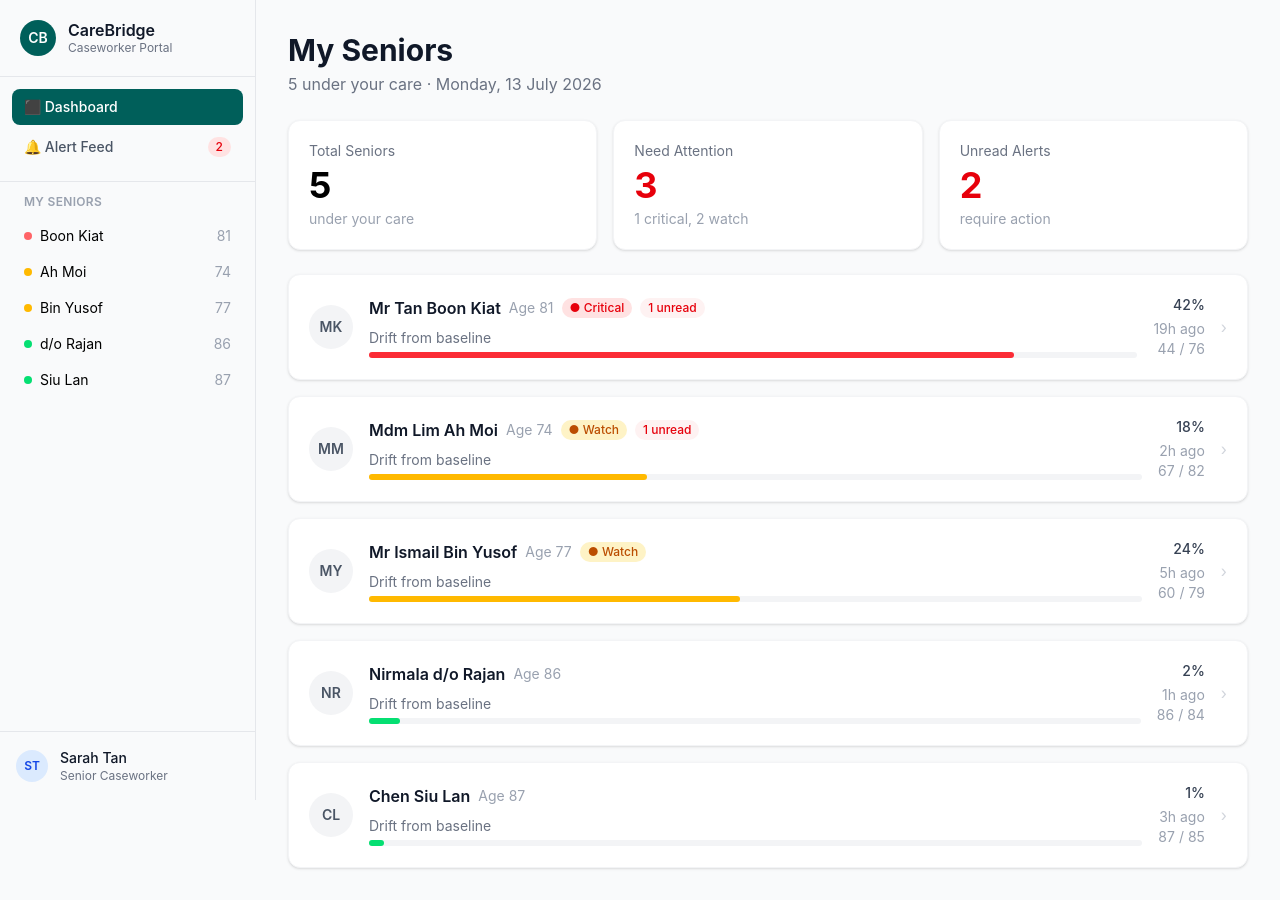
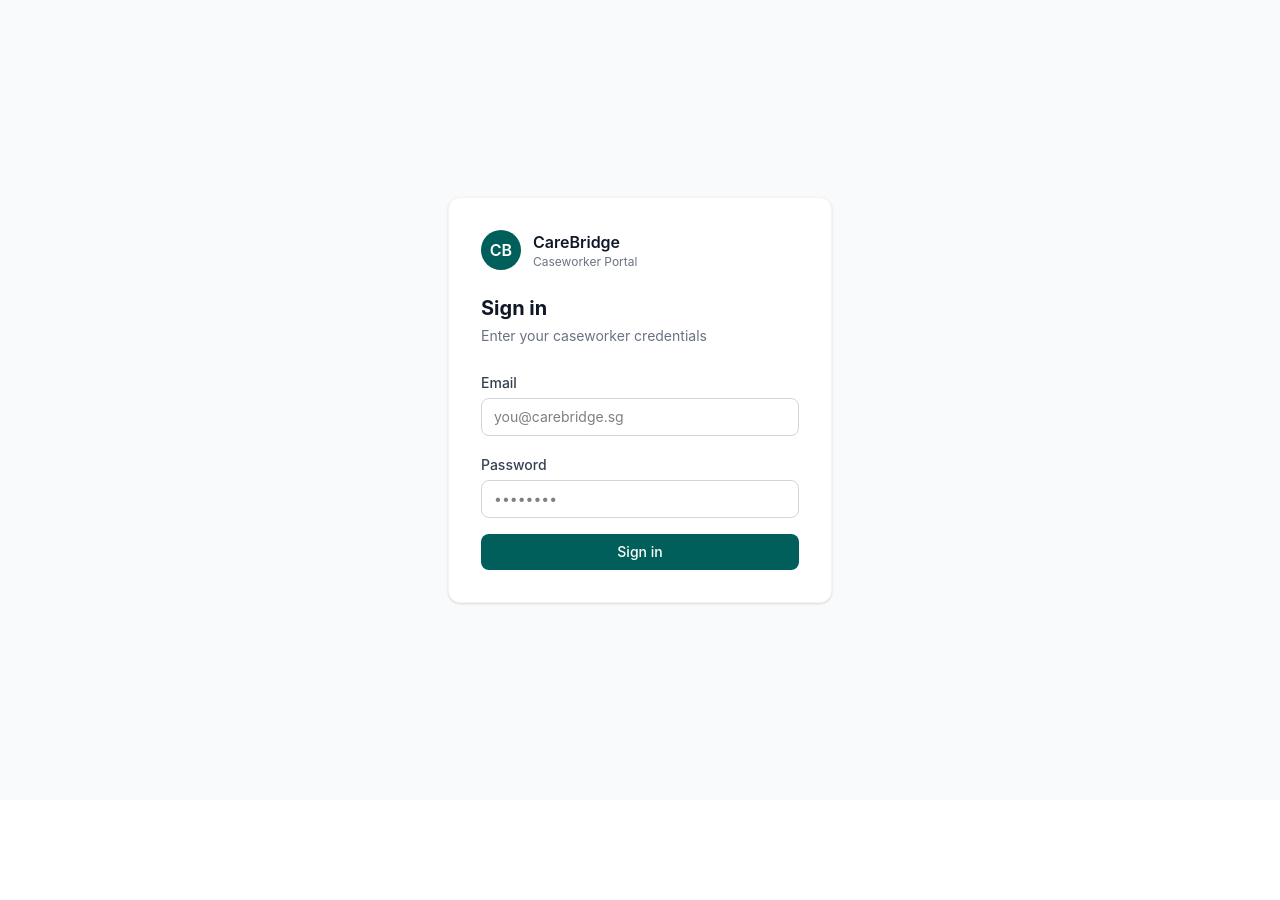
Before and after one commit to saisrinivaaswcg/carebridge, a React (Vite) app in the folder dashboard/: page / in a window 1280 px wide. After the commit the page ends 800 px from the top, so only its background shows below. Built offline with nearby package versions, Linux system fonts and the light colour scheme.

Commit message:
Add login screen with real API call to /login

```diff
--- a/dashboard/src/App.jsx
+++ b/dashboard/src/App.jsx
@@ -1,33 +1,19 @@
-// import DriftChart from './charts/DriftChart'
-// import Roster from './pages/Roster'
-// import AlertFeed from './pages/AlertFeed'
-
-// function App() {
-//   return (
-//     <div className="p-8 bg-gray-50 min-h-screen">
-//       <h1 className="text-3xl font-bold text-blue-600 mb-6">CareBridge Dashboard</h1>
-//       <AlertFeed />
-//       <div className="mt-6">
-//         <Roster />
-//       </div>
-//       <div className="mt-6">
-//         <DriftChart />
-//       </div>
-//     </div>
-//   )
-// }
-
-// export default App
 
 import { useState } from 'react'
+import Login from './pages/Login'
 import Sidebar from './components/Sidebar'
 import Dashboard from './pages/Dashboard'
 import AlertFeed from './pages/AlertFeed'
 import SeniorProfile from './pages/SeniorProfile'
 
 function App() {
+  const [user, setUser] = useState(null)
   const [currentPage, setCurrentPage] = useState('dashboard')
   const [selectedSenior, setSelectedSenior] = useState(null)
+
+  if (!user) {
+    return <Login onLogin={setUser} />
+  }
 
   return (
     <div className="flex bg-gray-50 min-h-screen">
@@ -45,8 +31,7 @@ function App() {
           <AlertFeed setCurrentPage={setCurrentPage} setSelectedSenior={setSelectedSenior} />
         )}
         {currentPage === 'profile' && selectedSenior && (
-       //   <SeniorProfile senior={selectedSenior} />
-       <SeniorProfile senior={selectedSenior} setCurrentPage={setCurrentPage} />
+          <SeniorProfile senior={selectedSenior} setCurrentPage={setCurrentPage} />
         )}
       </div>
     </div>
@@ -54,167 +39,224 @@ function App() {
 }
 
 export default App
+
 // // import DriftChart from './charts/DriftChart'
+// // import Roster from './pages/Roster'
+// // import AlertFeed from './pages/AlertFeed'
 
 // // function App() {
 // //   return (
 // //     <div className="p-8 bg-gray-50 min-h-screen">
 // //       <h1 className="text-3xl font-bold text-blue-600 mb-6">CareBridge Dashboard</h1>
-// //       <DriftChart />
+// //       <AlertFeed />
+// //       <div className="mt-6">
+// //         <Roster />
+// //       </div>
+// //       <div className="mt-6">
+// //         <DriftChart />
+// //       </div>
 // //     </div>
 // //   )
 // // }
 
 // // export default App
 
-// import DriftChart from './charts/DriftChart'
-// import Roster from './pages/Roster'
+// import { useState } from 'react'
+// import Sidebar from './components/Sidebar'
+// import Dashboard from './pages/Dashboard'
+// import AlertFeed from './pages/AlertFeed'
+// import SeniorProfile from './pages/SeniorProfile'
 
 // function App() {
+//   const [currentPage, setCurrentPage] = useState('dashboard')
+//   const [selectedSenior, setSelectedSenior] = useState(null)
+
 //   return (
-//     <div className="p-8 bg-gray-50 min-h-screen">
-//       <h1 className="text-3xl font-bold text-blue-600 mb-6">CareBridge Dashboard</h1>
-//       <Roster />
-//       <div className="mt-6">
-//         <DriftChart />
+//     <div className="flex bg-gray-50 min-h-screen">
+//       <Sidebar
+//         currentPage={currentPage}
+//         setCurrentPage={setCurrentPage}
+//         selectedSenior={selectedSenior}
+//         setSelectedSenior={setSelectedSenior}
+//       />
+//       <div className="flex-1">
+//         {currentPage === 'dashboard' && (
+//           <Dashboard setCurrentPage={setCurrentPage} setSelectedSenior={setSelectedSenior} />
+//         )}
+//         {currentPage === 'alerts' && (
+//           <AlertFeed setCurrentPage={setCurrentPage} setSelectedSenior={setSelectedSenior} />
+//         )}
+//         {currentPage === 'profile' && selectedSenior && (
+//        //   <SeniorProfile senior={selectedSenior} />
+//        <SeniorProfile senior={selectedSenior} setCurrentPage={setCurrentPage} />
+//         )}
 //       </div>
 //     </div>
 //   )
 // }
 
 // export default App
+// // // import DriftChart from './charts/DriftChart'
+
+// // // function App() {
+// // //   return (
+// // //     <div className="p-8 bg-gray-50 min-h-screen">
+// // //       <h1 className="text-3xl font-bold text-blue-600 mb-6">CareBridge Dashboard</h1>
+// // //       <DriftChart />
+// // //     </div>
+// // //   )
+// // // }
+
+// // // export default App
+
+// // import DriftChart from './charts/DriftChart'
+// // import Roster from './pages/Roster'
+
 // // function App() {
 // //   return (
-// //     <div className="p-8">
-// //       <h1 className="text-3xl font-bold text-blue-600">CareBridge Dashboard</h1>
-// //       <p className="text-gray-600 mt-2">If this is blue and styled, Tailwind works.</p>
+// //     <div className="p-8 bg-gray-50 min-h-screen">
+// //       <h1 className="text-3xl font-bold text-blue-600 mb-6">CareBridge Dashboard</h1>
+// //       <Roster />
+// //       <div className="mt-6">
+// //         <DriftChart />
+// //       </div>
 // //     </div>
 // //   )
 // // }
 
 // // export default App
+// // // function App() {
+// // //   return (
+// // //     <div className="p-8">
+// // //       <h1 className="text-3xl font-bold text-blue-600">CareBridge Dashboard</h1>
+// // //       <p className="text-gray-600 mt-2">If this is blue and styled, Tailwind works.</p>
+// // //     </div>
+// // //   )
+// // // }
+
+// // // export default App
 
 
 
-// // import { useState } from 'react'
-// // import reactLogo from './assets/react.svg'
-// // import viteLogo from './assets/vite.svg'
-// // import heroImg from './assets/hero.png'
-// // import './App.css'
+// // // import { useState } from 'react'
+// // // import reactLogo from './assets/react.svg'
+// // // import viteLogo from './assets/vite.svg'
+// // // import heroImg from './assets/hero.png'
+// // // import './App.css'
 
-// // function App() {
-// //   const [count, setCount] = useState(0)
+// // // function App() {
+// // //   const [count, setCount] = useState(0)
 
-// //   return (
-// //     <>
-// //       <section id="center">
-// //         <div className="hero">
-// //           <img src={heroImg} className="base" width="170" height="179" alt="" />
-// //           <img src={reactLogo} className="framework" alt="React logo" />
-// //           <img src={viteLogo} className="vite" alt="Vite logo" />
-// //         </div>
-// //         <div>
-// //           <h1>Get started</h1>
-// //           <p>
-// //             Edit <code>src/App.jsx</code> and save to test <code>HMR</code>
-// //           </p>
-// //         </div>
-// //         <button
-// //           type="button"
-// //           className="counter"
-// //           onClick={() => setCount((count) => count + 1)}
-// //         >
-// //           Count is {count}
-// //         </button>
-// //       </section>
+// // //   return (
+// // //     <>
+// // //       <section id="center">
+// // //         <div className="hero">
+// // //           <img src={heroImg} className="base" width="170" height="179" alt="" />
+// // //           <img src={reactLogo} className="framework" alt="React logo" />
+// // //           <img src={viteLogo} className="vite" alt="Vite logo" />
+// // //         </div>
+// // //         <div>
+// // //           <h1>Get started</h1>
+// // //           <p>
+// // //             Edit <code>src/App.jsx</code> and save to test <code>HMR</code>
+// // //           </p>
+// // //         </div>
+// // //         <button
+// // //           type="button"
+// // //           className="counter"
+// // //           onClick={() => setCount((count) => count + 1)}
+// // //         >
+// // //           Count is {count}
+// // //         </button>
+// // //       </section>
 
-// //       <div className="ticks"></div>
+// // //       <div className="ticks"></div>
 
-// //       <section id="next-steps">
-// //         <div id="docs">
-// //           <svg className="icon" role="presentation" aria-hidden="true">
-// //             <use href="/icons.svg#documentation-icon"></use>
-// //           </svg>
-// //           <h2>Documentation</h2>
-// //           <p>Your questions, answered</p>
-// //           <ul>
-// //             <li>
-// //               <a href="https://vite.dev/" target="_blank">
-// //                 <img className="logo" src={viteLogo} alt="" />
-// //                 Explore Vite
-// //               </a>
-// //             </li>
-// //             <li>
-// //               <a href="https://react.dev/" target="_blank">
-// //                 <img className="button-icon" src={reactLogo} alt="" />
-// //                 Learn more
-// //               </a>
-// //             </li>
-// //           </ul>
-// //         </div>
-// //         <div id="social">
-// //           <svg className="icon" role="presentation" aria-hidden="true">
-// //             <use href="/icons.svg#social-icon"></use>
-// //           </svg>
-// //           <h2>Connect with us</h2>
-// //           <p>Join the Vite community</p>
-// //           <ul>
-// //             <li>
-// //               <a href="https://github.com/vitejs/vite" target="_blank">
-// //                 <svg
-// //                   className="button-icon"
-// //                   role="presentation"
-// //                   aria-hidden="true"
-// //                 >
-// //                   <use href="/icons.svg#github-icon"></use>
-// //                 </svg>
-// //                 GitHub
-// //               </a>
-// //             </li>
-// //             <li>
-// //               <a href="https://chat.vite.dev/" target="_blank">
-// //                 <svg
-// //                   className="button-icon"
-// //                   role="presentation"
-// //                   aria-hidden="true"
-// //                 >
-// //                   <use href="/icons.svg#discord-icon"></use>
-// //                 </svg>
-// //                 Discord
-// //               </a>
-// //             </li>
-// //             <li>
-// //               <a href="https://x.com/vite_js" target="_blank">
-// //                 <svg
-// //                   className="button-icon"
-// //                   role="presentation"
-// //                   aria-hidden="true"
-// //                 >
-// //                   <use href="/icons.svg#x-icon"></use>
-// //                 </svg>
-// //                 X.com
-// //               </a>
-// //             </li>
-// //             <li>
-// //               <a href="https://bsky.app/profile/vite.dev" target="_blank">
-// //                 <svg
-// //                   className="button-icon"
-// //                   role="presentation"
-// //                   aria-hidden="true"
-// //                 >
-// //                   <use href="/icons.svg#bluesky-icon"></use>
-// //                 </svg>
-// //                 Bluesky
-// //               </a>
-// //             </li>
-// //           </ul>
-// //         </div>
-// //       </section>
+// // //       <section id="next-steps">
+// // //         <div id="docs">
+// // //           <svg className="icon" role="presentation" aria-hidden="true">
+// // //             <use href="/icons.svg#documentation-icon"></use>
+// // //           </svg>
+// // //           <h2>Documentation</h2>
+// // //           <p>Your questions, answered</p>
+// // //           <ul>
+// // //             <li>
+// // //               <a href="https://vite.dev/" target="_blank">
+// // //                 <img className="logo" src={viteLogo} alt="" />
+// // //                 Explore Vite
+// // //               </a>
+// // //             </li>
+// // //             <li>
+// // //               <a href="https://react.dev/" target="_blank">
+// // //                 <img className="button-icon" src={reactLogo} alt="" />
+// // //                 Learn more
+// // //               </a>
+// // //             </li>
+// // //           </ul>
+// // //         </div>
+// // //         <div id="social">
+// // //           <svg className="icon" role="presentation" aria-hidden="true">
+// // //             <use href="/icons.svg#social-icon"></use>
+// // //           </svg>
+// // //           <h2>Connect with us</h2>
+// // //           <p>Join the Vite community</p>
+// // //           <ul>
+// // //             <li>
+// // //               <a href="https://github.com/vitejs/vite" target="_blank">
+// // //                 <svg
+// // //                   className="button-icon"
+// // //                   role="presentation"
+// // //                   aria-hidden="true"
+// // //                 >
+// // //                   <use href="/icons.svg#github-icon"></use>
+// // //                 </svg>
+// // //                 GitHub
+// // //               </a>
+// // //             </li>
+// // //             <li>
+// // //               <a href="https://chat.vite.dev/" target="_blank">
+// // //                 <svg
+// // //                   className="button-icon"
+// // //                   role="presentation"
+// // //                   aria-hidden="true"
+// // //                 >
+// // //                   <use href="/icons.svg#discord-icon"></use>
+// // //                 </svg>
+// // //                 Discord
+// // //               </a>
+// // //             </li>
+// // //             <li>
+// // //               <a href="https://x.com/vite_js" target="_blank">
+// // //                 <svg
+// // //                   className="button-icon"
+// // //                   role="presentation"
+// // //                   aria-hidden="true"
+// // //                 >
+// // //                   <use href="/icons.svg#x-icon"></use>
+// // //                 </svg>
+// // //                 X.com
+// // //               </a>
+// // //             </li>
+// // //             <li>
+// // //               <a href="https://bsky.app/profile/vite.dev" target="_blank">
+// // //                 <svg
+// // //                   className="button-icon"
+// // //                   role="presentation"
+// // //                   aria-hidden="true"
+// // //                 >
+// // //                   <use href="/icons.svg#bluesky-icon"></use>
+// // //                 </svg>
+// // //                 Bluesky
+// // //               </a>
+// // //             </li>
+// // //           </ul>
+// // //         </div>
+// // //       </section>
 
-// //       <div className="ticks"></div>
-// //       <section id="spacer"></section>
-// //     </>
-// //   )
-// // }
+// // //       <div className="ticks"></div>
+// // //       <section id="spacer"></section>
+// // //     </>
+// // //   )
+// // // }
 
-// // export default App
+// // // export default App
--- /dev/null
+++ b/dashboard/src/pages/Login.jsx
@@ -0,0 +1,98 @@
+import { useState } from 'react'
+
+function Login({ onLogin }) {
+  const [email, setEmail] = useState('')
+  const [password, setPassword] = useState('')
+  const [error, setError] = useState('')
+  const [loading, setLoading] = useState(false)
+
+  const handleSubmit = async (e) => {
+    e.preventDefault()
+    setError('')
+    setLoading(true)
+
+    try {
+      const response = await fetch('http://localhost:4000/login', {
+        method: 'POST',
+        headers: { 'Content-Type': 'application/json' },
+        body: JSON.stringify({ email, password }),
+      })
+
+      const data = await response.json()
+
+      if (!response.ok) {
+        throw new Error(data.error?.message || 'Login failed')
+      }
+
+      // Save token so we can attach it to future requests
+      localStorage.setItem('accessToken', data.access_token)
+      localStorage.setItem('user', JSON.stringify(data.user))
+
+      onLogin(data.user)
+    } catch (err) {
+      setError(err.message || 'Something went wrong. Is the server running?')
+    } finally {
+      setLoading(false)
+    }
+  }
+
+  return (
+    <div className="min-h-screen bg-gray-50 flex items-center justify-center">
+      <div className="bg-white rounded-xl shadow-sm border border-gray-100 p-8 w-full max-w-sm">
+        <div className="flex items-center gap-3 mb-6">
+          <div className="w-10 h-10 rounded-full bg-teal-800 text-white flex items-center justify-center font-semibold">
+            CB
+          </div>
+          <div>
+            <div className="font-semibold text-gray-900">CareBridge</div>
+            <div className="text-xs text-gray-500">Caseworker Portal</div>
+          </div>
+        </div>
+
+        <h1 className="text-xl font-bold text-gray-900 mb-1">Sign in</h1>
+        <p className="text-sm text-gray-500 mb-6">Enter your caseworker credentials</p>
+
+        <form onSubmit={handleSubmit} className="space-y-4">
+          <div>
+            <label className="text-sm font-medium text-gray-700">Email</label>
+            <input
+              type="email"
+              value={email}
+              onChange={(e) => setEmail(e.target.value)}
+              required
+              className="w-full mt-1 px-3 py-2 border border-gray-300 rounded-lg text-sm focus:outline-none focus:ring-2 focus:ring-teal-600"
+              placeholder="you@carebridge.sg"
+            />
+          </div>
+          <div>
+            <label className="text-sm font-medium text-gray-700">Password</label>
+            <input
+              type="password"
+              value={password}
+              onChange={(e) => setPassword(e.target.value)}
+              required
+              className="w-full mt-1 px-3 py-2 border border-gray-300 rounded-lg text-sm focus:outline-none focus:ring-2 focus:ring-teal-600"
+              placeholder="••••••••"
+            />
+          </div>
+
+          {error && (
+            <div className="text-sm text-red-600 bg-red-50 border border-red-100 rounded-lg px-3 py-2">
+              {error}
+            </div>
+          )}
+
+          <button
+            type="submit"
+            disabled={loading}
+            className="w-full bg-teal-800 text-white rounded-lg py-2 text-sm font-medium hover:bg-teal-900 disabled:opacity-50"
+          >
+            {loading ? 'Signing in...' : 'Sign in'}
+          </button>
+        </form>
+      </div>
+    </div>
+  )
+}
+
+export default Login
```
